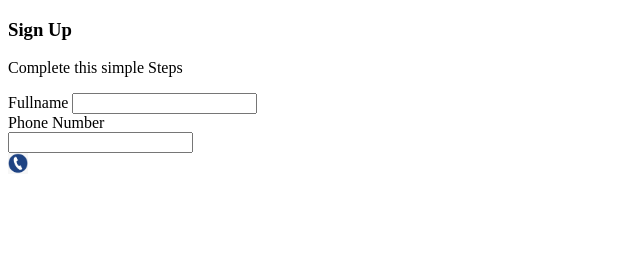
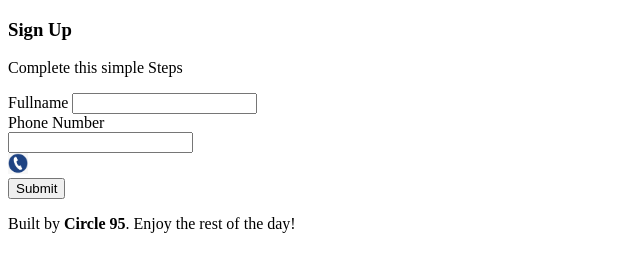
Before and after one commit to adexzy1/Circle-95-Phonie, a plain HTML site: page index.html in a window 1280 px wide. Shown: the whole page, without its empty margins (0-640 px from the left). Drawn offline with Linux system fonts and the light colour scheme.

Commit message:
updating index.html

```diff
--- a/index.html
+++ b/index.html
@@ -35,7 +35,14 @@
                     </div>
                 </div>
             </div>
-
+<button class="submit">Submit</button>
+        </form>
+        <div>
+            <p class="footnote">
+                Built by <b> Circle 95</b>. Enjoy the
+                rest of the day!
+            </p>
+        </div>
 
 
     </div>
```
